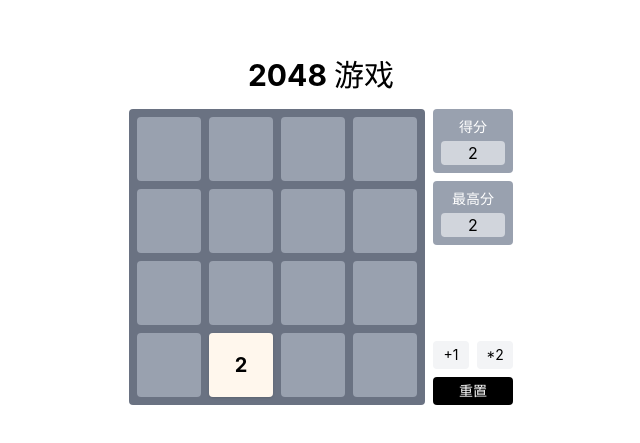
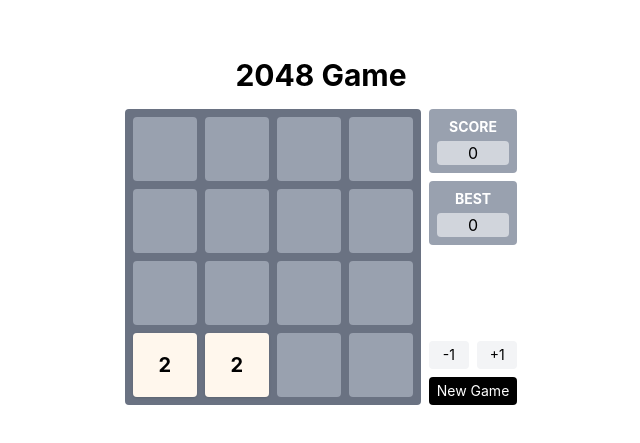
Before and after one commit to TonyL1u/2048, a React (Vite) app: page / in a window 1280 px wide. Shown: the part 169-612 px from the top of the page, without its empty margins (319-959 px from the left). Built offline with nearby package versions, Linux system fonts and the light colour scheme.

Commit message:
feat: 逻辑优化

```diff
--- a/index.html
+++ b/index.html
@@ -2,10 +2,10 @@
 <html lang="en">
   <head>
     <meta charset="UTF-8" />
-    <link rel="icon" type="image/svg+xml" href="/vite.svg" />
+    <link rel="icon" type="image/svg+xml" href="/favicon.ico" />
     <link href="/src/index.css" rel="stylesheet" />
     <meta name="viewport" content="width=device-width, initial-scale=1.0" />
-    <title>2048</title>
+    <title>2048 Game</title>
   </head>
   <body>
     <div id="root"></div>
--- a/src/App.tsx
+++ b/src/App.tsx
@@ -1,33 +1,75 @@
 import './App.css';
+
+import { useEffect, useRef, useState } from 'react';
 
 import { useGame } from './hooks/use-game';
 
 function App() {
-  const { root, containerStyle, score, highestScore, reset } = useGame();
+  const { root, containerStyle, score, reset, isGameOver } = useGame();
+  const oldScore = useRef(0);
+  const scoreAdditionEl = useRef<HTMLDivElement>(null);
+  const [bestScore, setBestScore] = useState(() => {
+    const localData = localStorage.getItem('2048_best_score');
+    if (localData) return +localData;
+
+    return 0;
+  });
+
+  useEffect(() => {
+    if (scoreAdditionEl.current && score > oldScore.current) {
+      scoreAdditionEl.current.textContent = `+${score - oldScore.current}`;
+      scoreAdditionEl.current.animate(
+        [
+          { top: '10px', opacity: 1 },
+          { top: '-30px', opacity: 0 }
+        ],
+        { duration: 600, fill: 'forwards' }
+      );
+    }
+    if (score > bestScore) {
+      setBestScore(score);
+      localStorage.setItem('2048_best_score', `${score}`);
+    }
+
+    oldScore.current = score;
+  }, [score]);
 
   return (
     <div className="flex h-full flex-col items-center justify-center">
-      <h1 className="text-3xl font-bold">2048 游戏</h1>
+      <h1 className="text-3xl font-bold">2048 Game</h1>
       <div className="mt-4 flex gap-x-2">
-        <div ref={root} className="mx-auto rounded bg-gray-500 p-2" style={containerStyle} />
+        <div className="relative">
+          <div ref={root} className="mx-auto rounded bg-gray-500 p-2" style={containerStyle} />
+          {isGameOver && (
+            <div className="absolute top-0 z-2 flex h-full w-full flex-col items-center justify-center gap-y-2 bg-white opacity-80 backdrop-blur-3xl">
+              <div className="text-2xl font-bold">Game Over</div>
+              <button className="cursor-pointer rounded bg-black px-2 py-1 text-xs text-white" onClick={reset}>
+                Try again
+              </button>
+            </div>
+          )}
+        </div>
         <div className="flex flex-col justify-between">
           <div className="space-y-2">
-            <div className="h-max w-20 space-y-1 rounded bg-gray-400 p-2 text-center">
-              <div className="text-sm font-bold text-white">得分</div>
-              <div className="w-full rounded bg-gray-300">{score}</div>
+            <div className="h-max w-full space-y-1 rounded bg-gray-400 p-2 text-center">
+              <div className="text-sm font-bold text-white">SCORE</div>
+              <div className="relative w-full rounded bg-gray-300">
+                {score}
+                <div ref={scoreAdditionEl} className="absolute top-0 right-0 font-bold" />
+              </div>
             </div>
-            <div className="h-max w-20 space-y-1 rounded bg-gray-400 p-2 text-center">
-              <div className="text-sm font-bold text-white">最高分</div>
-              <div className="w-full rounded bg-gray-300">{highestScore}</div>
+            <div className="h-max w-full space-y-1 rounded bg-gray-400 p-2 text-center">
+              <div className="text-sm font-bold text-white">BEST</div>
+              <div className="w-full rounded bg-gray-300">{bestScore}</div>
             </div>
           </div>
           <div className="space-y-2">
             <div className="flex gap-x-2">
+              <button className="flex-1 cursor-pointer rounded bg-gray-100 px-2 py-1 text-sm">-1</button>
               <button className="flex-1 cursor-pointer rounded bg-gray-100 px-2 py-1 text-sm">+1</button>
-              <button className="flex-1 cursor-pointer rounded bg-gray-100 px-2 py-1 text-sm">*2</button>
             </div>
             <button className="w-full cursor-pointer rounded bg-black px-2 py-1 text-sm text-white" onClick={reset}>
-              重置
+              New Game
             </button>
           </div>
         </div>
--- a/src/core/game.ts
+++ b/src/core/game.ts
@@ -36,6 +36,7 @@ export class Game {
 
   #animationQueue: AnimationType[] = [];
   #dataChangeEventQueue: ((matrix: number[][]) => void)[] = [];
+  #cubeMergedEventQueue: ((value: number) => void)[] = [];
 
   constructor(config?: GameConfig) {
     this.#config = { ...this.#config, ...config };
@@ -84,13 +85,19 @@ export class Game {
   }
 
   renew() {
-    this.#matrix = createMatrixArray(this.rows, this.cols);
+    this.#animationQueue.length = 0;
+    this.#matrix = createMatrixArray(this.#rows, this.#cols);
     this.#render();
+    this.#add();
     this.#start();
   }
 
   onDataChange(evt: (matrix: number[][]) => void) {
     this.#dataChangeEventQueue.push(evt);
+  }
+
+  onCubeMerged(evt: (value: number) => void) {
+    this.#cubeMergedEventQueue.push(evt);
   }
 
   get containerStyle(): CSSProperties {
@@ -99,16 +106,16 @@ export class Game {
     return {
       display: 'grid',
       width: 'max-content',
-      gridTemplateColumns: `repeat(${this.cols}, minmax(0, 1fr))`,
+      gridTemplateColumns: `repeat(${this.#cols}, minmax(0, 1fr))`,
       gap: `${gap}px`
     };
   }
 
-  get rows() {
+  get #rows() {
     return this.#config.rows;
   }
 
-  get cols() {
+  get #cols() {
     return this.#config.cols;
   }
 
@@ -128,7 +135,7 @@ export class Game {
       } as Record<Direction, (i: number, j: number) => [number, number]>
     )[direction];
     const inRange = (i: number, j: number) => {
-      return i >= 0 && i < this.rows && j >= 0 && j < this.cols;
+      return i >= 0 && i < this.#rows && j >= 0 && j < this.#cols;
     };
     const findNextNonZero = (i: number, j: number) => {
       const [ni, nj] = getNextPos(i, j);
@@ -162,7 +169,14 @@ export class Game {
           this.#matrix[i][j] *= 2;
           this.#matrix[ni][nj] = 0;
           this.#animationQueue.push({ ...animation, params: { opacity: 0.2 } });
+          this.#animationQueue.push({ type: 'pop', target: [i, j] });
           isMoved = true;
+
+          if (this.#cubeMergedEventQueue.length > 0) {
+            this.#cubeMergedEventQueue.forEach(fn => {
+              fn.call(null, this.#matrix[i][j]);
+            });
+          }
         }
 
         calculate(...getNextPos(i, j));
@@ -171,25 +185,25 @@ export class Game {
 
     switch (direction) {
       case Direction.UP:
-        for (let j = 0; j < this.cols; j++) {
+        for (let j = 0; j < this.#cols; j++) {
           calculate(0, j);
         }
 
         break;
       case Direction.RIGHT:
-        for (let i = 0; i < this.rows; i++) {
-          calculate(i, this.cols - 1);
+        for (let i = 0; i < this.#rows; i++) {
+          calculate(i, this.#cols - 1);
         }
 
         break;
       case Direction.DOWN:
-        for (let j = 0; j < this.cols; j++) {
-          calculate(this.rows - 1, j);
+        for (let j = 0; j < this.#cols; j++) {
+          calculate(this.#rows - 1, j);
         }
 
         break;
       case Direction.LEFT:
-        for (let i = 0; i < this.rows; i++) {
+        for (let i = 0; i < this.#rows; i++) {
           calculate(i, 0);
         }
 
@@ -244,7 +258,7 @@ export class Game {
             type,
             params
           } = animation;
-          const targetIndex = x * this.cols + y;
+          const targetIndex = x * this.#cols + y;
 
           if (type === 'zoom') {
             const { value } = animation;
@@ -256,14 +270,18 @@ export class Game {
 
             // @ts-expect-error promise type error
             await this.#cubes[targetIndex].slide({ pos, extDistance, params });
+          } else if (type === 'pop') {
+            // @ts-expect-error promise type error
+            await this.#cubes[targetIndex].pop({});
           }
         })
       ).then(() => {
-        this.#animationQueue.length = 0;
         remountCubes();
       });
     } else {
       remountCubes();
     }
+
+    this.#animationQueue.length = 0;
   }
 }
--- a/src/hooks/use-game.ts
+++ b/src/hooks/use-game.ts
@@ -1,3 +1,4 @@
+/* eslint-disable @typescript-eslint/prefer-for-of */
 import { useEffect, useRef, useState } from 'react';
 
 import { Game } from '../core/game';
@@ -7,23 +8,43 @@ const game = new Game();
 export const useGame = () => {
   const root = useRef<HTMLDivElement>(null);
   const [score, setScore] = useState(0);
-  const [highestScore, setHighestScore] = useState(() => {
-    const localData = localStorage.getItem('2048_highest_score');
-    if (localData) return +localData;
+  const [isGameOver, setIsGameOver] = useState(false);
 
-    return 0;
-  });
+  const checkIsGameOver = (matrix: number[][]) => {
+    let over = true;
+    for (let i = 0; i < matrix.length; i++) {
+      for (let j = 0; j < matrix[i].length; j++) {
+        if (matrix[i][j] === 0 || matrix[i][j] === matrix[i][j + 1]) {
+          over = false;
+          break;
+        }
+      }
+
+      if (!over) break;
+    }
+
+    for (let j = 0; j < matrix[0].length; j++) {
+      for (let i = 0; i < matrix.length; i++) {
+        if (matrix[i][j] === 0 || matrix[i][j] === matrix[i + 1]?.[j]) {
+          over = false;
+          break;
+        }
+      }
+
+      if (!over) break;
+    }
+
+    return over;
+  };
 
   useEffect(() => {
     if (root.current) {
       game.init(root);
+      game.onCubeMerged(value => {
+        setScore(score => score + value);
+      });
       game.onDataChange(matrix => {
-        const score = matrix.flat().reduce((a, b) => a + b);
-        setScore(score);
-        if (score > highestScore) {
-          setHighestScore(score);
-          localStorage.setItem('2048_highest_score', `${score}`);
-        }
+        setIsGameOver(checkIsGameOver(matrix));
       });
     }
   }, []);
@@ -32,7 +53,7 @@ export const useGame = () => {
     root,
     containerStyle: game.containerStyle,
     score,
-    highestScore,
+    isGameOver,
     reset: () => {
       game.renew();
       setScore(0);
```
Also changed, not shown: src/core/animation.ts (+30 -16 lines), 1 other file (tests, documents, lock files or other folders).
